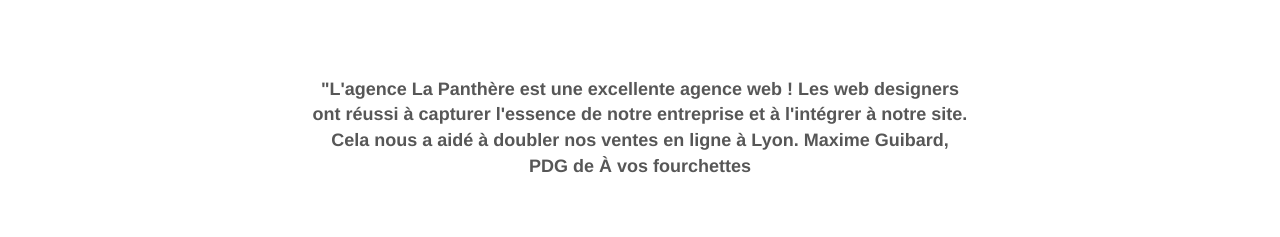
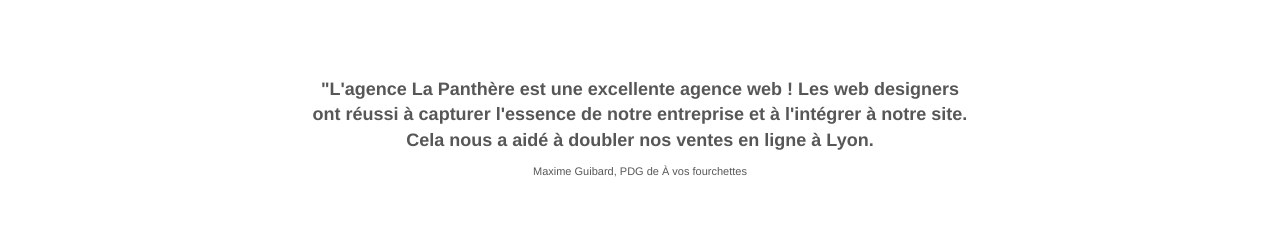
Before and after one commit to vjeanty02/OPC_4, a plain HTML site: page index.html in a window 1280 px wide. Shown: the part 883-1120 px from the top of the page. Drawn offline with nearby package versions, Linux system fonts and the light colour scheme; grey boxes are pictures that could not be loaded.

Commit message:
Update index.html

```diff
--- a/index.html
+++ b/index.html
@@ -115,10 +115,15 @@
 			</div>
 		</div>
 		<div class="row voffset-lg voffset">
-			<p class="size-paragraph col-xs-12 col-md-8 col-md-offset-2 text-center">
-				"L'agence La Panthère est une excellente agence web ! Les web designers ont réussi à capturer l'essence de notre entreprise et à l'intégrer à notre site. Cela nous a aidé à doubler nos ventes en ligne à Lyon.
-				Maxime Guibard, PDG de À vos fourchettes
-			</p>
+			<div class="col-xs-12 col-md-8 col-md-offset-2 text-center">
+				<p class="size-paragraph">
+					"L'agence La Panthère est une excellente agence web ! Les web designers ont réussi à capturer l'essence de notre entreprise et à l'intégrer à notre site. Cela nous a aidé à doubler nos ventes en ligne à Lyon.
+				</p>
+				<p>
+					Maxime Guibard, PDG de À vos fourchettes
+				</p>
+			</div>
+
 		</div>
 	</div>
 </section>
```
